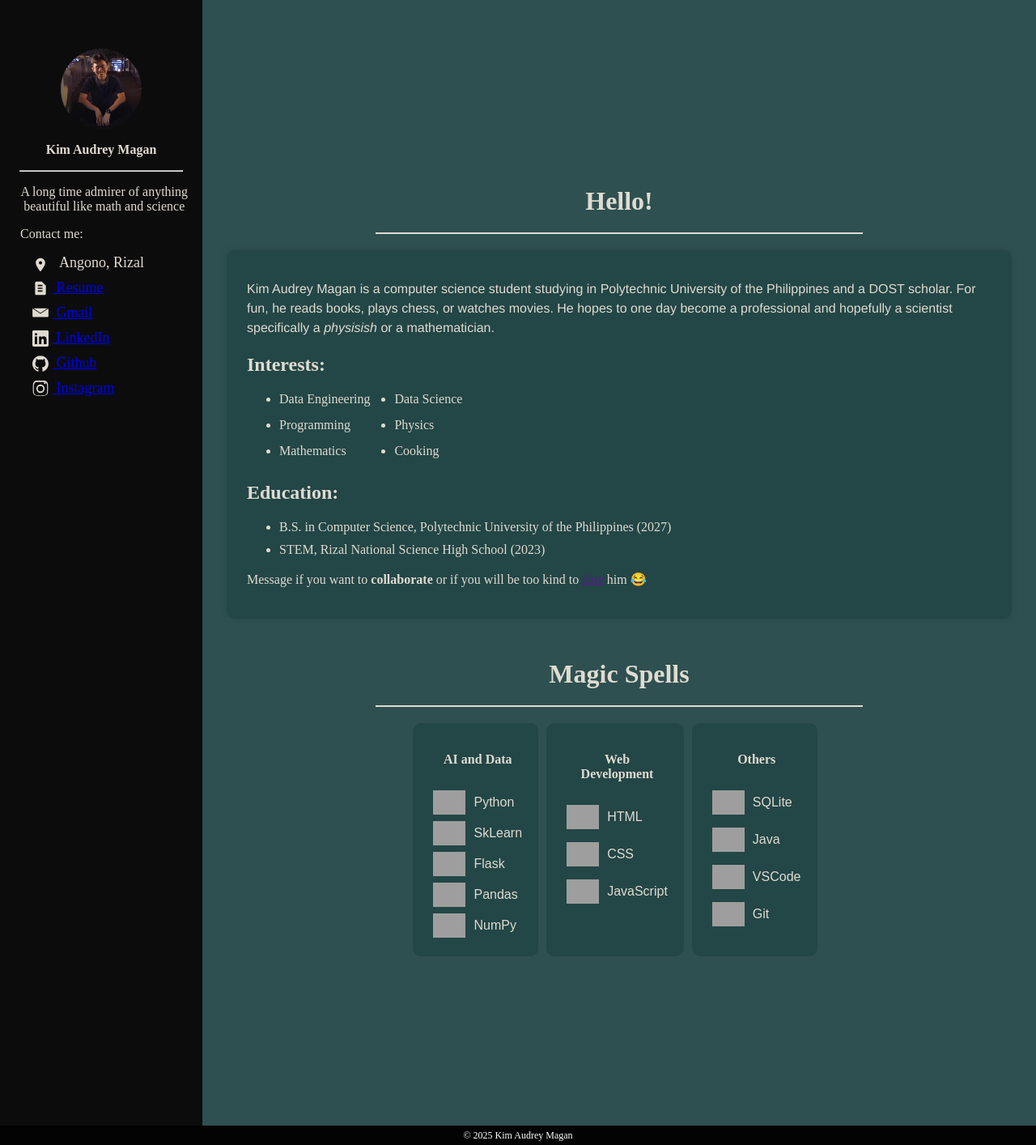
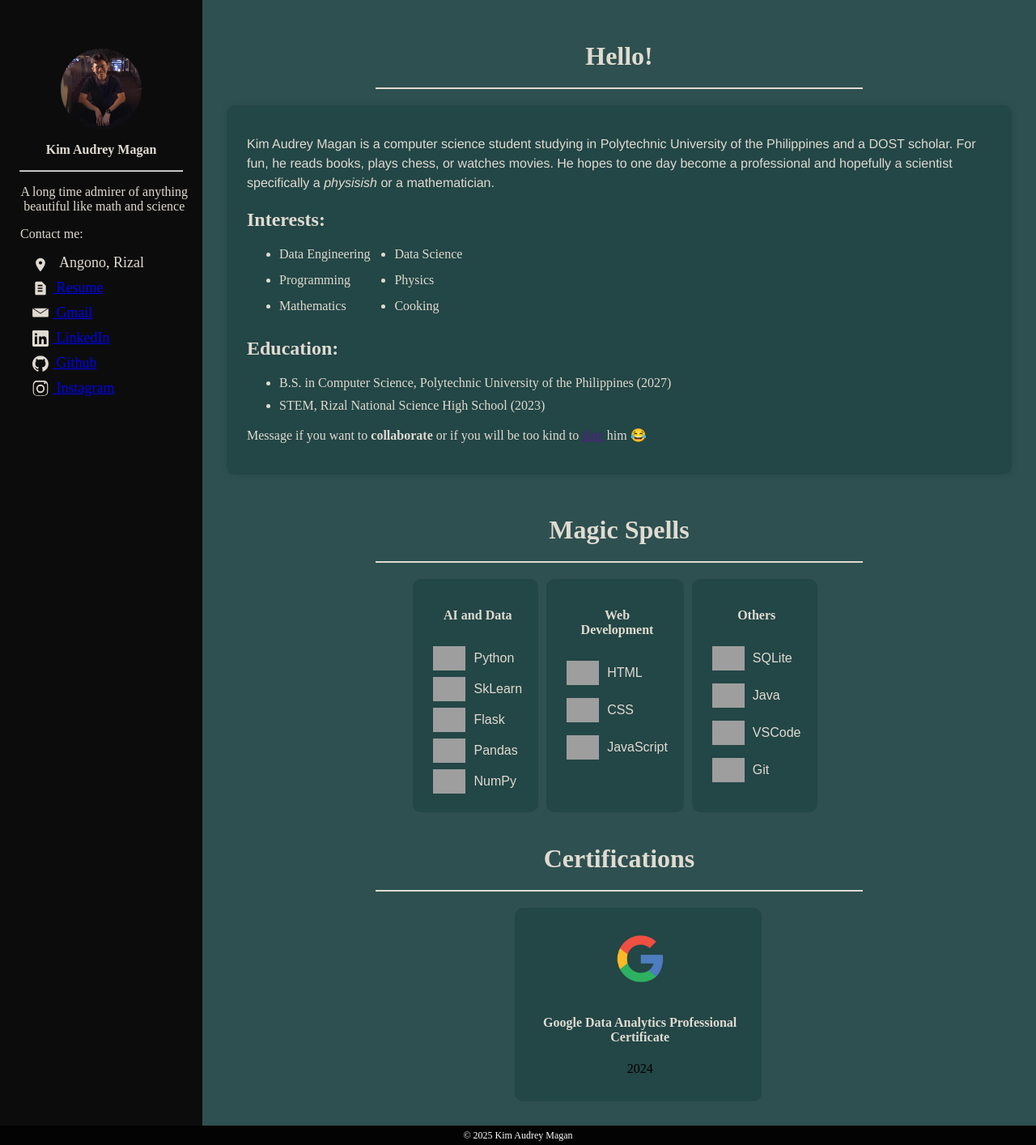
Before and after one commit to kimodri/websayt, a Flask app: page / in a window 1280 px wide. Shown: the part 45-1459 px from the top of the page at 81% size. Run offline with Flask 3, Linux system fonts and the light colour scheme; grey boxes are pictures that could not be loaded.

Commit message:
Added certification

```diff
--- a/static/styles.css
+++ b/static/styles.css
@@ -291,6 +291,26 @@
   height: auto;
 }
 
+.certificate {
+  display: flex;
+  align-items: center;     /* Vertically center icon and text */
+  gap: 10px;               /* Space between icon and text */
+  margin: 8px 0;           /* Vertical spacing between tools */
+  color: #e0dbd1;          /* Optional: text color */
+  font-family: sans-serif;
+  justify-content: center;
+}
+
+.certificate img {
+  width: 80px;             /* Adjust as you like */
+  height: auto;
+}
+
+
+.certification_desc p{
+  text-align: center;
+}
+
 .site_footer {
   background-color: #030303;
   color: white;
--- a/templates/about.html
+++ b/templates/about.html
@@ -126,13 +126,28 @@
                 </div>
 
             </div>
+              <br>
+              <h1 style="color: #e0dbd1; font-style: Proxima Nova; margin-bottom: 10px;">Certifications</h1>
+              <hr class ="hr_content">
+              <div class = "toolkits">
+
+                <div class = "toolkit_container">
+                  <div class = "certificate">
+                    <img src="/static/img/google_logo.png" alt="Google">
                   </div>
 
-        <div class = "certifications_container">
+                  <div class = "certification_desc">
+                    <h4>Google Data Analytics Professional Certificate</h4>
+                    <p>2024</p>
+                  </div>
+
+
 
               </div>
 
-      </div> <!-- Content -->
+            </div>
+
+      </div>
 
     </div> <!-- Main content wrapper -->
 
@@ -140,4 +155,4 @@
   <!-- </body> -->
 {% endblock %}
 
-<!-- <img src="/google-logo.svg" alt="Google" class="w-full h-full object-contain opacity-90"> -->
+<!--  -->
```
Also changed, not shown: static/img/google_logo.png (added), static/img/linkedin.png (added). Lines whose indentation alone changed are shown as unchanged.
